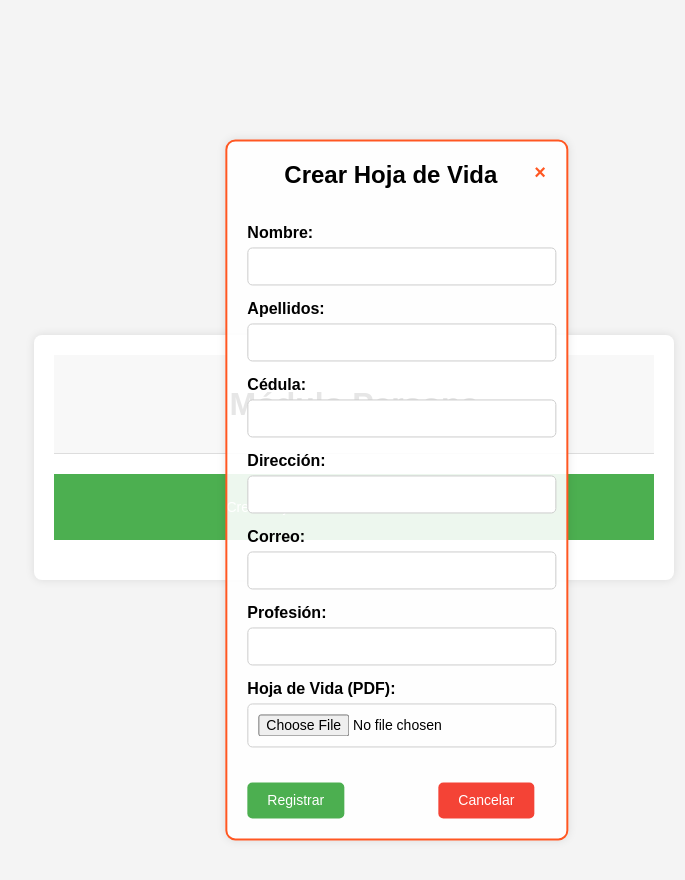
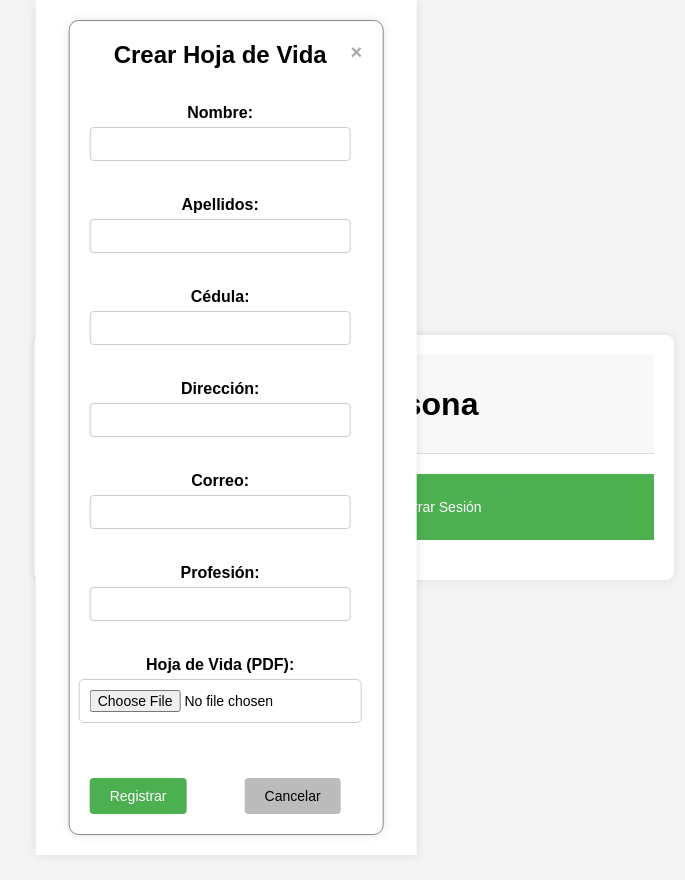
Before and after one commit to maverick1978/APPV3, a Flask app: page /persona in a window 1280 px wide, after a click on "Crear Hoja de Vida". Shown: the top 880 px of the page, without its empty margins (286-971 px from the left). Run offline with Flask 3, Linux system fonts and the light colour scheme.

Commit message:
cambios de css2

```diff
--- a/static/css/styles.css
+++ b/static/css/styles.css
@@ -1,20 +1,24 @@
+/* CSS */
 .popup {
     display: none;
-    position: fixed;
+    position: absolute;
     z-index: 1;
-    left: auto;
-    top: auto;
+    left: 40%;
+    top: 0%; /* Ajustado para mostrar el popup en la parte superior */
+    transform: translateX(-50%);
     width: auto;
     height: auto;
     overflow: auto;
-    background-color: rgba(0, 0, 0, 0.4); /* Black w/ opacity */
+    background-color: rgba(0, 0, 0, 0.4);
     justify-content: center;
     align-items: center;
-    transform: translate(50%, -100%);
-    padding: 20px;*/
+    padding: 20px;
     background-color: white;
     box-shadow: 0 0 10px rgba(0,0,0,0.1);
+    cursor: move;
 }
+
+
 /* Estilos para el popup independiente */
 .independent-popup {
     background-color: rgba(255, 255, 255, 0.9); /* Fondo semi-transparente */
@@ -29,10 +33,6 @@
 .independent-popup .close {
     color: #ff5722; /* Color del botón de cierre naranja */
 }
-
-/* Otros estilos para el popup independiente */
-/* Ajusta los estilos según sea necesario */
-
 
 .popup-content {
     background-color: white;
@@ -135,6 +135,7 @@ button:hover {
 button[type="button"] {
     background-color: #f44336;
 }
+
 button[type="button"]:hover {
     background-color: #d32f2f;
 }
@@ -175,22 +176,17 @@ form {
 .form-group {
     display: flex;
     flex-direction: column;
-    align-items: flex-start;
+    align-items: center;
+    justify-content: flex-start;
+    align-content: space-around;
 }
+
 label {
     margin-bottom: 5px;
     font-weight: bold;
 }
 
 input, select {
-    width: 100%;
-    padding: 10px;
-    border: 1px solid #ccc;
-    border-radius: 5px;
-    font-size: 14px;
-}
-
-input {
     width: 100%;
     padding: 10px;
     border: 1px solid #ccc;
@@ -212,29 +208,162 @@ textarea {
     resize: vertical;
 }
 
-
 .form-actions {
     display: flex;
     justify-content: space-between;
     gap: 10px;
     margin-top: 20px;
 }
+
 /* Estilos específicos para el popup de crear hoja de vida */
-
 #popup_resume {
-    background-color: rgba(255, 255, 255, 0.9); /* Fondo semi-transparente */
-    border: 2px solid #ff5722; /* Borde naranja */
-    border-radius: 10px;
-    transform: translate(50%, -60%);
+    display: none;
+    position: fixed; /* Cambiado a fixed para que se mueva libremente */
+    z-index: 1;
+    width: auto;
+    height: auto;
+    overflow: auto;
+    background-color: rgba(0, 0, 0, 0.4); /* Black w/ opacity */
+    justify-content: center;
+    align-items: center;
+    padding: 20px;
+    background-color: white;
+    box-shadow: 0 0 10px rgba(0,0,0,0.1);
+    cursor: move; /* Cursor que indica que es arrastrable */
 }
 
 #popup_resume .popup-content {
+    background-color: white;
     padding: 20px;
 }
 
 #popup_resume .close {
+    color: #aaa; /* Color del botón de cierre gris */
+    float: right;
+    font-size: 20px;
+    font-weight: bold;
+    cursor: pointer;
+}
+#popup_resume .close:hover,
+#popup_resume .close:focus {
+    color: black;
+    text-decoration: none;
+    cursor: pointer;
+}
+
+/* Ajustes de posición y estilo específicos */
+#popup_vacancy {
+    background-color: rgba(255, 255, 255, 0.9); /* Fondo semi-transparente */
+    border: 0px;  /* Borde naranja */
+    border-radius: 10px;
+    transform: translate(0%, 0%);
+    cursor: auto; /* Cursor que indica que es arrastrable */
+}
+
+#popup_vacancy .popup-content {
+    padding: 20px;
+}
+
+#popup_vacancy .close {
     color: #ff5722; /* Color del botón de cierre naranja */
 }
+/* styles.css */
+.popup-content form {
+    max-width: 400px; /* Ajusta el ancho máximo del formulario */
+}
 
-/* Otros estilos específicos para este popup */
-/* Ajusta los estilos según sea necesario */
+.popup-content .form-group {
+    margin-bottom: 20px; /* Añade espacio entre cada grupo de campo */
+}
+
+.popup-content label {
+    display: block;
+    margin-bottom: 5px;
+}
+
+.popup-content input[type="text"],
+.popup-content input[type="email"],
+.popup-content input[type="date"],
+.popup-content textarea {
+    width: 100%; /* Haz que los campos de texto y área de texto ocupen todo el ancho disponible */
+    padding: 8px;
+    border: 1px solid #ccc;
+    border-radius: 4px;
+    box-sizing: border-box;
+}
+
+.popup-content textarea {
+    height: 100px; /* Ajusta la altura del área de texto */
+}
+
+.popup-content .form-actions {
+    margin-top: 20px; /* Añade espacio sobre los botones */
+}
+
+.popup-content .form-actions button {
+    margin-right: 10px; /* Añade espacio entre los botones */
+    padding: 10px 20px; /* Ajusta el tamaño de los botones */
+    border: none;
+    border-radius: 4px;
+    cursor: pointer;
+}
+
+.popup-content .form-actions button[type="submit"] {
+    background-color: #4CAF50;
+    color: white;
+}
+
+.popup-content .form-actions button[type="button"] {
+    background-color: #bbb;
+    color: black;
+}
+/* styles.css */
+.popup-content form {
+    max-width: 400px; /* Ajusta el ancho máximo del formulario */
+}
+
+.popup-content .form-group {
+    margin-bottom: 20px; /* Añade espacio entre cada grupo de campo */
+}
+
+.popup-content label {
+    display: block;
+    margin-bottom: 5px;
+}
+
+.popup-content input[type="text"],
+.popup-content input[type="email"],
+.popup-content input[type="date"],
+.popup-content textarea {
+    width: 100%; /* Haz que los campos de texto y área de texto ocupen todo el ancho disponible */
+    padding: 8px;
+    border: 1px solid #ccc;
+    border-radius: 4px;
+    box-sizing: border-box;
+}
+
+.popup-content textarea {
+    height: 100px; /* Ajusta la altura del área de texto */
+}
+
+.popup-content .form-actions {
+    margin-top: 20px; /* Añade espacio sobre los botones */
+}
+
+.popup-content .form-actions button {
+    margin-right: 10px; /* Añade espacio entre los botones */
+    padding: 10px 20px; /* Ajusta el tamaño de los botones */
+    border: none;
+    border-radius: 4px;
+    cursor: pointer;
+}
+
+.popup-content .form-actions button[type="submit"] {
+    background-color: #4CAF50;
+    color: white;
+}
+
+.popup-content .form-actions button[type="button"] {
+    background-color: #bbb;
+    color: black;
+}
--- a/templates/components/popup_resume.html
+++ b/templates/components/popup_resume.html
@@ -1,5 +1,5 @@
 <!-- popup_resume.html -->
-<div id="popup_resume" class="popup"
+<div id="popup_resume" class="popup">
     <div class="popup-content">
         <span class="close" onclick="closePopup('popup_resume')">&times;</span>
         <form id="form_resume" action="/register_persona" method="POST">
```
Also changed, not shown: static/js/main.js (+48 -97 lines).
